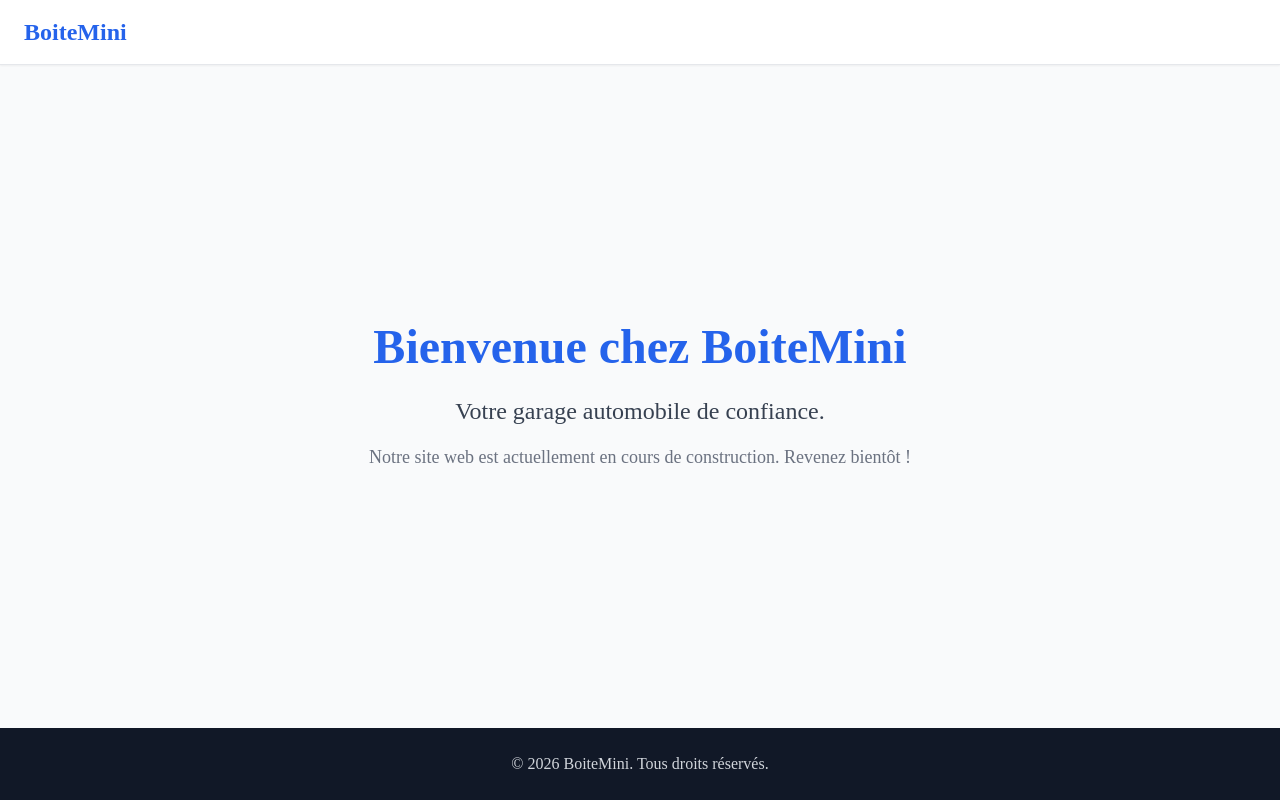
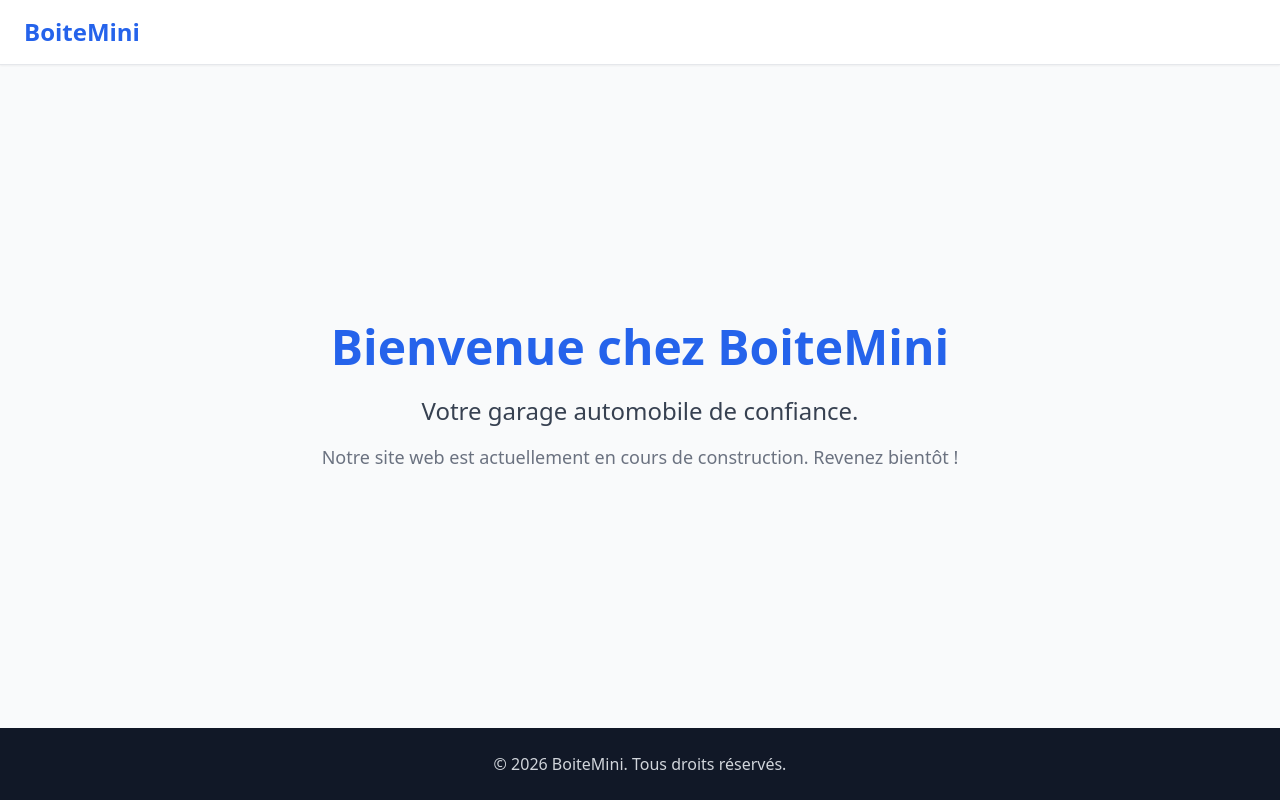
Before and after one commit to splithorde/boitemini-next, a Next.js app: page / in a window 1280 px wide. Built offline with nearby package versions, Linux system fonts and the light colour scheme.

Commit message:
AutoSlate: Structure site

```diff
--- a/tailwind.config.ts
+++ b/tailwind.config.ts
@@ -5,11 +5,7 @@ const config: Config = {
     './app/**/*.{js,ts,jsx,tsx,mdx}',
   ],
   theme: {
-    extend: {
-      fontFamily: {
-        sans: ['var(--font-inter)'],
-      },
-    },
+    extend: {},
   },
   plugins: [],
 };
```
